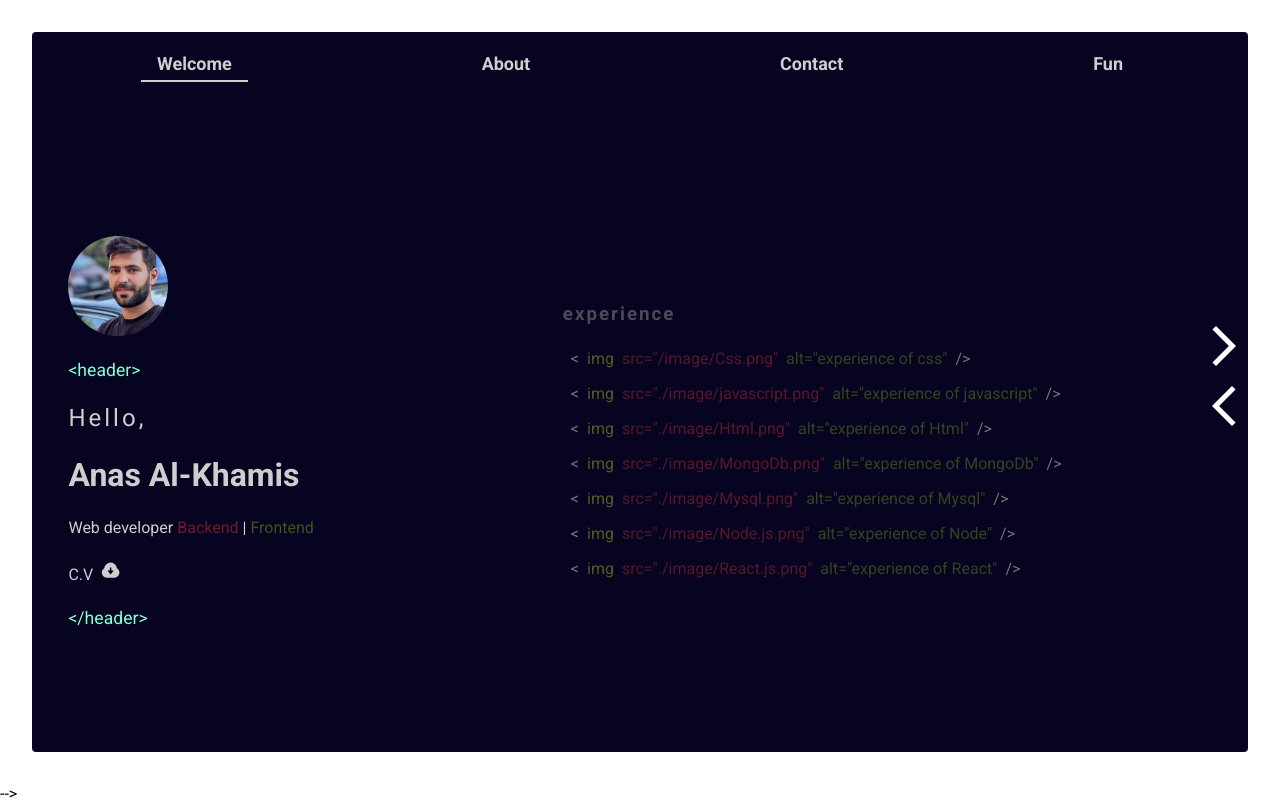
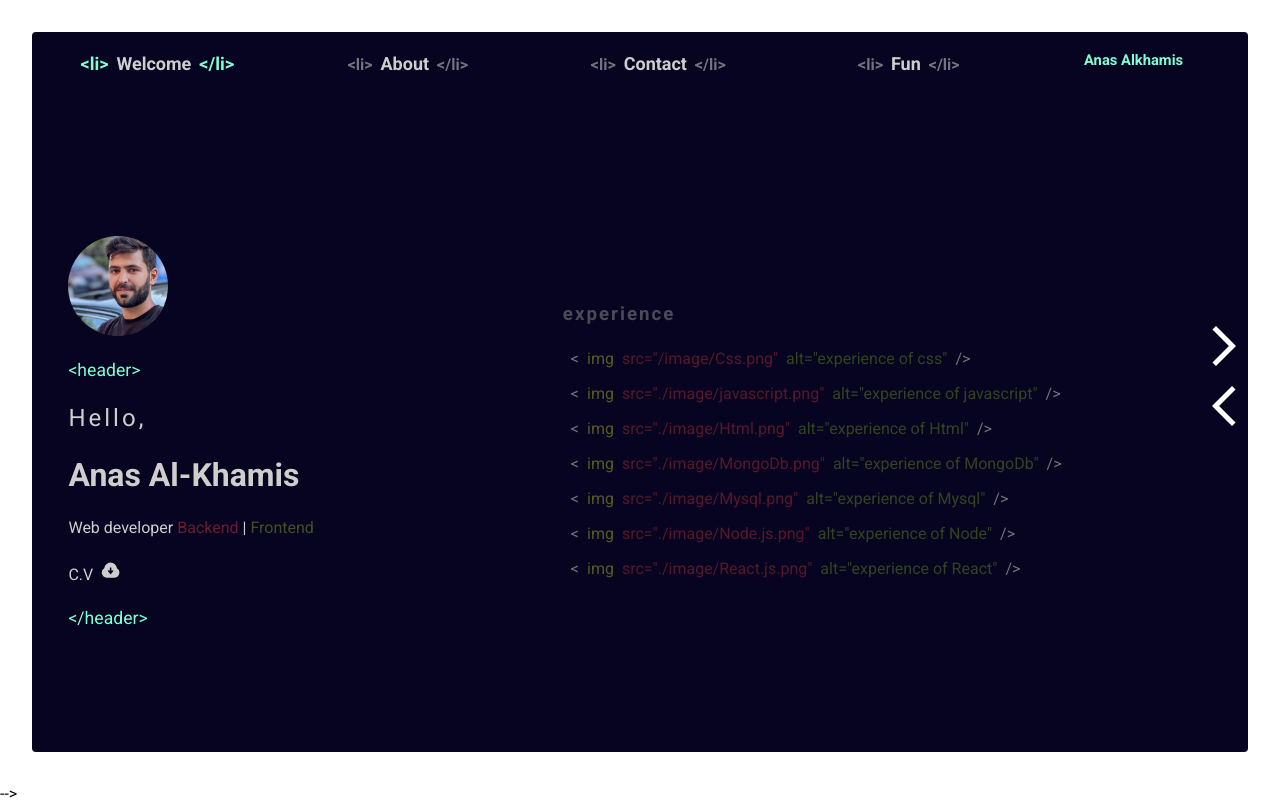
Before and after one commit to C4-AnasAlkhamis/portfolio, a React (Create React App) app: page /welcome in a window 1280 px wide. Built offline with nearby package versions, Linux system fonts and the light colour scheme.

Commit message:
update on nabbar +animation

```diff
--- a/src/component/about/about.css
+++ b/src/component/about/about.css
@@ -24,16 +24,17 @@
 .skills_interests {
   padding: 0 1rem;
 }
+.about_paragraph {
+  margin-left: 2rem;
+}
 .about_paragraph h1,
 h2 {
   margin-bottom: 1rem;
-  color: aqua;
+  color: #7fffd4;
 }
 .about_paragraph p {
   color: #bebebd;
-  font-family: "Source Sans Pro", sans-serif;
   font-size: 1rem;
-  line-height: 32px;
   margin: 0 0 1rem;
   letter-spacing: 1.2px;
   line-height: 2.5;
--- a/src/component/navBar/NavBar.jsx
+++ b/src/component/navBar/NavBar.jsx
@@ -12,54 +12,70 @@ const NavBar = () => {
           onClick={() => {
             paginate.setLinks(0);
           }}
-          style={{
-            borderBottom: `${
-              paginate.links === 0 ? "2px solid #d0cdcd" : "none"
-            }`,
-          }}
           to={"/welcome"}
         >
-          Welcome
+          <span className={paginate.links === 0 ? "active" : "disable"}>
+            {"<li>"}
+          </span>
+          <span className={paginate.links !== 0 ? "active_link" : null}>
+            Welcome
+          </span>
+
+          <span className={paginate.links === 0 ? "active" : "disable"}>
+            {"</li>"}
+          </span>
         </Link>
         <Link
           onClick={() => {
             paginate.setLinks(1);
           }}
-          style={{
-            borderBottom: `${
-              paginate.links === 1 ? "2px solid #d0cdcd" : "none"
-            }`,
-          }}
           to={"/about"}
         >
-          About
+          <span className={paginate.links === 1 ? "active" : "disable"}>
+            {"<li>"}
+          </span>
+          <span className={paginate.links !== 1 ? "active_link" : null}>
+            About
+          </span>
+          <span className={paginate.links === 1 ? "active" : "disable"}>
+            {"</li>"}
+          </span>
         </Link>
         <Link
           onClick={() => {
             paginate.setLinks(2);
           }}
-          style={{
-            borderBottom: `${
-              paginate.links === 2 ? "2px solid #d0cdcd" : "none"
-            }`,
-          }}
           to={"/contact"}
         >
-          Contact
+          <span className={paginate.links === 2 ? "active" : "disable"}>
+            {"<li>"}
+          </span>
+          <span className={paginate.links !== 2 ? "active_link" : null}>
+            Contact
+          </span>
+
+          <span className={paginate.links === 2 ? "active" : "disable"}>
+            {"</li>"}
+          </span>
         </Link>
         <Link
           onClick={() => {
             paginate.setLinks(3);
           }}
-          style={{
-            borderBottom: `${
-              paginate.links === 3 ? "2px solid #d0cdcd" : "none"
-            }`,
-          }}
           to={"/fun"}
         >
-          Fun
+          <span className={paginate.links === 3 ? "active" : "disable"}>
+            {"<li>"}
+          </span>
+          <span className={paginate.links !== 3 ? "active_link" : null}>
+            Fun
+          </span>
+
+          <span className={paginate.links === 3 ? "active" : "disable"}>
+            {"</li>"}
+          </span>
         </Link>
+        <h2 className="portfolio_name">Anas Alkhamis</h2>
       </div>
     </>
   );
--- a/src/component/navBar/navBar.css
+++ b/src/component/navBar/navBar.css
@@ -15,8 +15,60 @@
   text-align: center;
   text-decoration: none;
   padding: 1rem;
+  width: 230px;
 }
 
-.navBar a:hover {
-  border-bottom: 2px solid #d0cdcd;
+.navBar a:hover > .disable {
+  color: #7fffd4;
+  font-size: 1.2rem;
 }
+.navBar a:hover > .active_link {
+  font-size: .9rem;
+}
+.active_link {
+  transition: all 0.3s;
+}
+.active,
+.disable {
+  padding: 0.5rem;
+}
+.active {
+  color: #7fffd4;
+  transition: all 0.3s;
+}
+.disable {
+  color: #d0cdcd8e;
+  font-size: 1rem;
+  transition: all 0.3s;
+}
+.portfolio_name {
+  padding: 1rem;
+  height: 50px;
+  animation-name: flipName;
+  animation-duration: 5s;
+  animation-delay: 1s;
+  animation-direction: alternate-reverse;
+  animation-timing-function: ease-in-out;
+  animation-iteration-count: infinite;
+  cursor: default;
+}
+.portfolio_name:hover {
+  animation-play-state: paused;
+}
+@keyframes flipName {
+  0% {
+    transform: scale(0.4);
+  }
+  25% {
+    transform: translateX(-20px);
+  }
+  50% {
+    transform: translateX(20px);
+  }
+  75% {
+    transform: translateX(0);
+  }
+  100% {
+    transform: scale(1);
+  }
+}
--- a/src/component/welcome/welcome.css
+++ b/src/component/welcome/welcome.css
@@ -61,7 +61,7 @@
 }
 .open_tag,
 .close_tag {
-  color: aquamarine;
+  color: #7fffd4;
   font-size: 1.1rem;
 }
 .header_box:hover {
```
